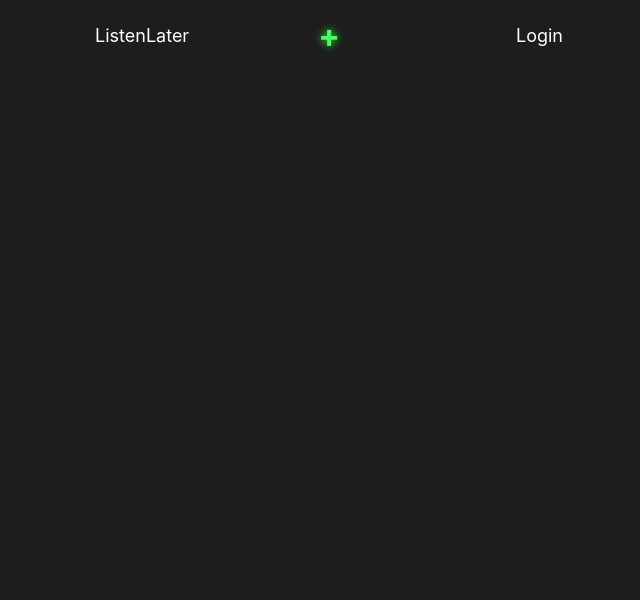
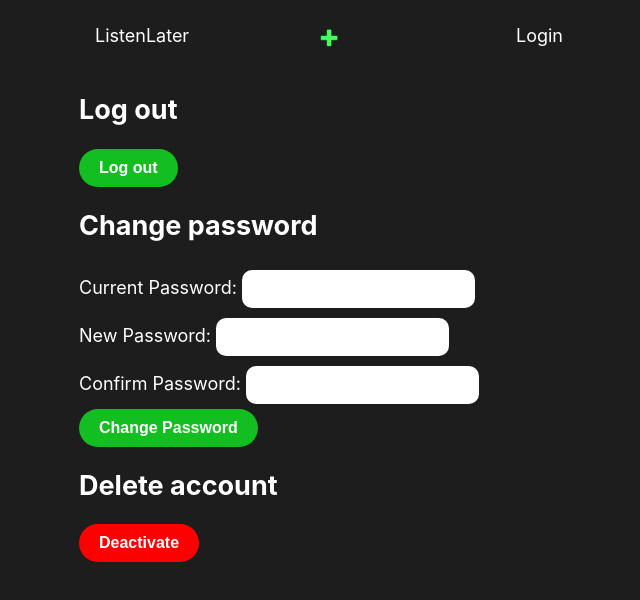
Before and after one commit to mmaljevac/listenlater-front, a React (Create React App) app: page /account in a window 1280 px wide. Before the commit this address had no page. Shown: the top 600 px of the page, without its empty margins (311-951 px from the left). Built offline with nearby package versions, Linux system fonts and the light colour scheme.

Commit message:
Add Account tab

```diff
--- a/src/App.js
+++ b/src/App.js
@@ -7,6 +7,7 @@ import Header from "./components/Header";
 import { AppContext } from "./AppContext";
 import { useState } from "react";
 import Admin from "./components/Admin";
+import Account from "./components/Account";
 
 function App() {
   const [curUser, setCurUser] = useState(JSON.parse(sessionStorage.getItem('curUser')));
@@ -24,6 +25,7 @@ function App() {
           <Route path="/" element={<Home />}></Route>
           <Route path="/search" element={<Search />}></Route>
           <Route path="/login" element={<Login />}></Route>
+          <Route path="/account" element={<Account />}></Route>
           <Route path="/register" element={<Register />}></Route>
           <Route path="/admin" element={<Admin />}></Route>
         </Routes>
--- /dev/null
+++ b/src/components/Account.js
@@ -0,0 +1,143 @@
+import { useContext, useState } from "react";
+import { AppContext } from "../AppContext";
+import { useNavigate } from "react-router-dom";
+
+const Account = () => {
+  const { curUser, setCurUser } = useContext(AppContext);
+  const navigate = useNavigate();
+
+  const [currentPassword, setCurrentPassword] = useState("");
+  const [newPassword, setNewPassword] = useState("");
+  const [confirmPassword, setConfirmPassword] = useState("");
+  const [message, setMessage] = useState("");
+
+  const handleLogout = () => {
+    setCurUser(null);
+    sessionStorage.removeItem("curUser");
+    navigate("/login");
+  };
+
+  const handleChange = (e) => {
+    const { name, value } = e.target;
+
+    // Update state based on the input field name
+    switch (name) {
+      case "currentPassword":
+        setCurrentPassword(value);
+        break;
+      case "newPassword":
+        setNewPassword(value);
+        break;
+      case "confirmPassword":
+        setConfirmPassword(value);
+        break;
+      default:
+        break;
+    }
+  };
+
+  const handleSubmit = async (e) => {
+    e.preventDefault();
+    console.log(currentPassword)
+    console.log(newPassword)
+
+    if (newPassword === confirmPassword) {
+      await fetch(`http://localhost:8080/users/changePassword/${curUser.id}`, {
+        method: "PATCH",
+        headers: {
+          "Content-Type": "application/json",
+        },
+        body: JSON.stringify({ currentPassword, newPassword })
+      })
+        .then((response) => {
+          if (!response.ok) {
+            throw new Error(`HTTP error! Status: ${response.status}`);
+          }
+          return response.json();
+        })
+        .then((data) => {
+          if (data) {
+            alert('Password changed!');
+          }
+        })
+        .catch((error) => {
+          console.error("Fetch error:", error);
+          alert('Wrong current password entered!');
+        });
+
+      setMessage("");
+    } else {
+      setMessage("New password and confirm password do not match.");
+    }
+  };
+
+  const handleDeleteUser = async () => {
+    await fetch(`http://localhost:8080/users/${curUser.id}`, {
+      method: "DELETE",
+    })
+      .then((response) => {
+        if (!response.ok) {
+          throw new Error(`HTTP error! Status: ${response.status}`);
+        }
+        return response.json();
+      })
+      .then((data) => {
+        alert("Account deleted!");
+        handleLogout();
+      })
+      .catch((error) => {
+        console.error("Fetch error:", error);
+      });
+  };
+
+  return (
+    <div>
+      <h2>Log out</h2>
+      <button onClick={handleLogout}>Log out</button>
+      <h2>Change password</h2>
+      <form onSubmit={handleSubmit}>
+        <label>
+          Current Password:
+          <input
+            type="password"
+            name="currentPassword"
+            value={currentPassword}
+            onChange={handleChange}
+            required
+          />
+        </label>
+        <br />
+        <label>
+          New Password:
+          <input
+            type="password"
+            name="newPassword"
+            value={newPassword}
+            onChange={handleChange}
+            required
+          />
+        </label>
+        <br />
+        <label>
+          Confirm Password:
+          <input
+            type="password"
+            name="confirmPassword"
+            value={confirmPassword}
+            onChange={handleChange}
+            required
+          />
+        </label>
+        <br />
+        <button type="submit">Change Password</button>
+      </form>
+      {message && <p style={{color: '#1ee21e'}}>{message}</p>}
+      <h2>Delete account</h2>
+      <button style={{ backgroundColor: "red" }} onClick={handleDeleteUser}>
+        Deactivate
+      </button>
+    </div>
+  );
+};
+
+export default Account;
--- a/src/components/Admin.js
+++ b/src/components/Admin.js
@@ -58,7 +58,6 @@ const Admin = () => {
   };
 
   const handleDeleteUser = async (id) => {
-    console.log(id);
     await fetch(`http://localhost:8080/users/${id}`, {
       method: "DELETE",
     })
@@ -100,6 +99,30 @@ const Admin = () => {
       });
   };
 
+  const handleAdminPermissionChange = async (user) => {
+    const username = user.username;
+    const email = user.email;
+    const password = user.password;
+    const isAdmin = !user.admin;
+    //TODO change admin permission
+    await fetch(`http://localhost:8080/users/${user.id}`, {
+      method: "PUT",
+      headers: {
+        "Content-Type": "application/json",
+      },
+      body: JSON.stringify({ username, email, password, isAdmin })
+    })
+      .then((response) => {
+        if (!response.ok) {
+          throw new Error(`HTTP error! Status: ${response.status}`);
+        }
+        return response.json();
+      })
+      .catch((error) => {
+        console.error("Fetch error:", error);
+      });
+  };
+
   return (
     <div>
       <h2>Users</h2>
@@ -120,7 +143,7 @@ const Admin = () => {
                 <td>{user.id}</td>
                 <td>{user.username}</td>
                 <td>{user.email}</td>
-                <td>{user.admin ? "Yes" : "No"}</td>
+                <td><Link onClick={() => handleAdminPermissionChange(user)}>{user.admin ? "Yes" : "No"}</Link></td>
                 <td>
                   <Link onClick={() => handleDeleteUser(user.id)}>🗑️</Link>
                 </td>
--- a/src/components/Header.js
+++ b/src/components/Header.js
@@ -7,18 +7,12 @@ const Header = () => {
   const { curUser, setCurUser } = useContext(AppContext);
   const navigate = useNavigate();
 
-  const handleLogout = () => {
-    setCurUser(null);
-    sessionStorage.removeItem('curUser');
-    navigate('/login');
-  };
-
   return (
     <header>
       <Link to={'/'} className="headerLeft">ListenLater</Link>
       <Link to={'/search'} className="headerMiddle">+</Link>
       {curUser ? (
-        <Link to={'/login'} onClick={handleLogout} className="headerRight">Logout</Link>
+        <Link to={'/account'} className="headerRight">Account</Link>
       ) : (
         <Link to={'/login'} className="headerRight">Login</Link>
       )}
--- a/src/components/Search.js
+++ b/src/components/Search.js
@@ -67,7 +67,7 @@ const Search = () => {
         onChange={(e) => setSearchTerm(e.target.value)}
         onKeyDown={handleKeyPress}
         placeholder="Album name"
-        style={{ textAlign: "center" }}
+        className="searchBubble"
       />{" "}
       <br></br>
       <button onClick={handleSearch}>Search</button>
--- a/src/styles/index.css
+++ b/src/styles/index.css
@@ -154,9 +154,11 @@ a:hover img {
 @keyframes flyUp {
   from {
     transform: translateY(50px);
+    opacity: 0;
   }
   to {
     transform: translateY(0);
+    opacity: 1;
   }
 }
 .artist {
@@ -187,7 +189,7 @@ button:active {
 }
 
 input {
-  padding: 10px;
+  padding: 7px 10px;
   font-size: 16px;
   border: 3px solid rgb(255, 255, 255);
   border-radius: 10px;
@@ -195,17 +197,21 @@ input {
   outline: none;
   background-color: #ffffff;
   transition: border-color 0.3s ease;
+  margin: 5px;
 }
 input:focus {
   border-color: #1ee21e;
 }
 
+.searchBubble {
+  margin-bottom: 0;
+  padding: 10px;
+  border-radius: 30px;
+  text-align: center;
+}
+
 form div {
   margin: 10px 0;
-}
-
-label {
-  padding: 10px 10px 10px 0;
 }
 
 table {
--- a/src/styles/index.scss
+++ b/src/styles/index.scss
@@ -156,9 +156,11 @@ a {
 @keyframes flyUp {
   from {
     transform: translateY(50px);
+    opacity: 0;
   }
   to {
     transform: translateY(0);
+    opacity: 1;
   }
 }
 
@@ -190,7 +192,7 @@ button {
 }
 
 input {
-  padding: 10px;
+  padding: 7px 10px;
   font-size: 16px;
   border: 3px solid rgb(255, 255, 255);
   border-radius: 10px;
@@ -201,13 +203,17 @@ input {
   &:focus {
     border-color: #1ee21e;
   }
+  margin: 5px;
+}
+.searchBubble {
+  margin-bottom: 0;
+  padding: 10px;
+  border-radius: 30px;
+  text-align: center;
 }
 
 form div {
   margin: 10px 0;
-}
-label {
-  padding: 10px 10px 10px 0;
 }
 
 table {
```
Also changed, not shown: 1 other file (tests, documents, lock files or other folders).
